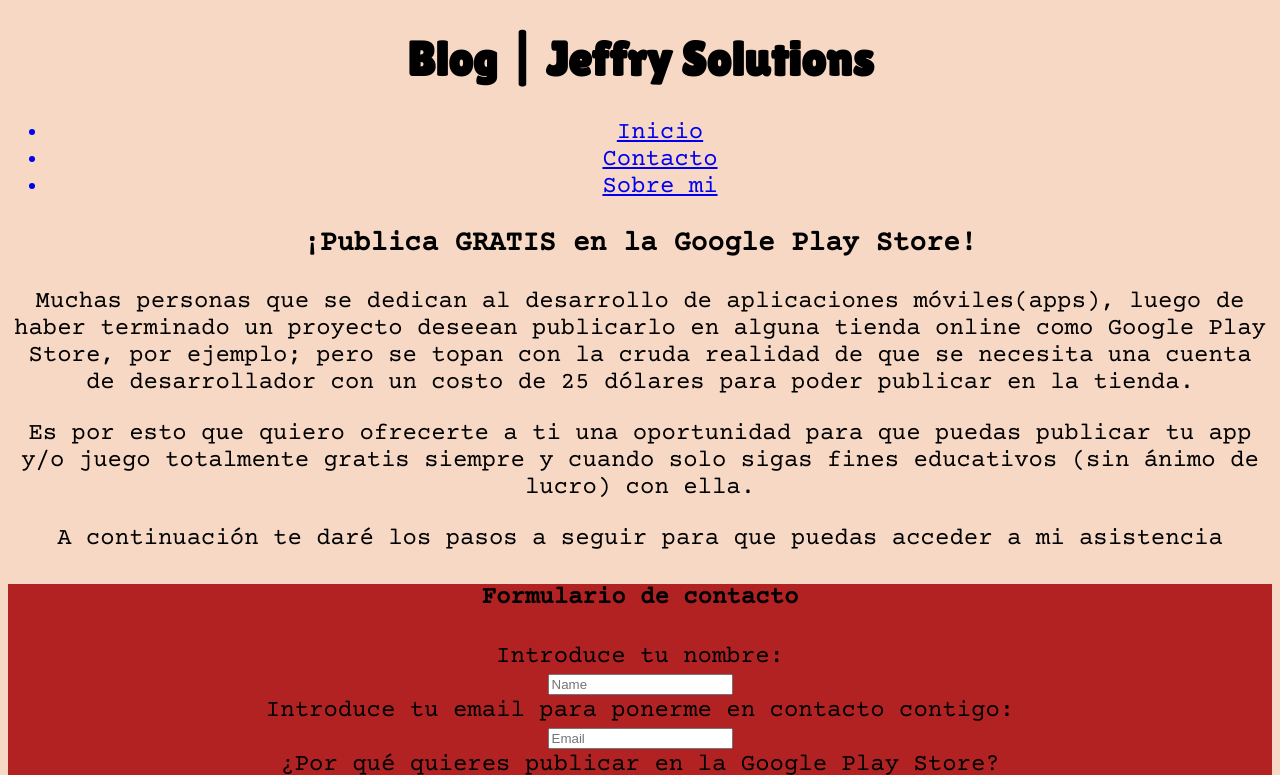
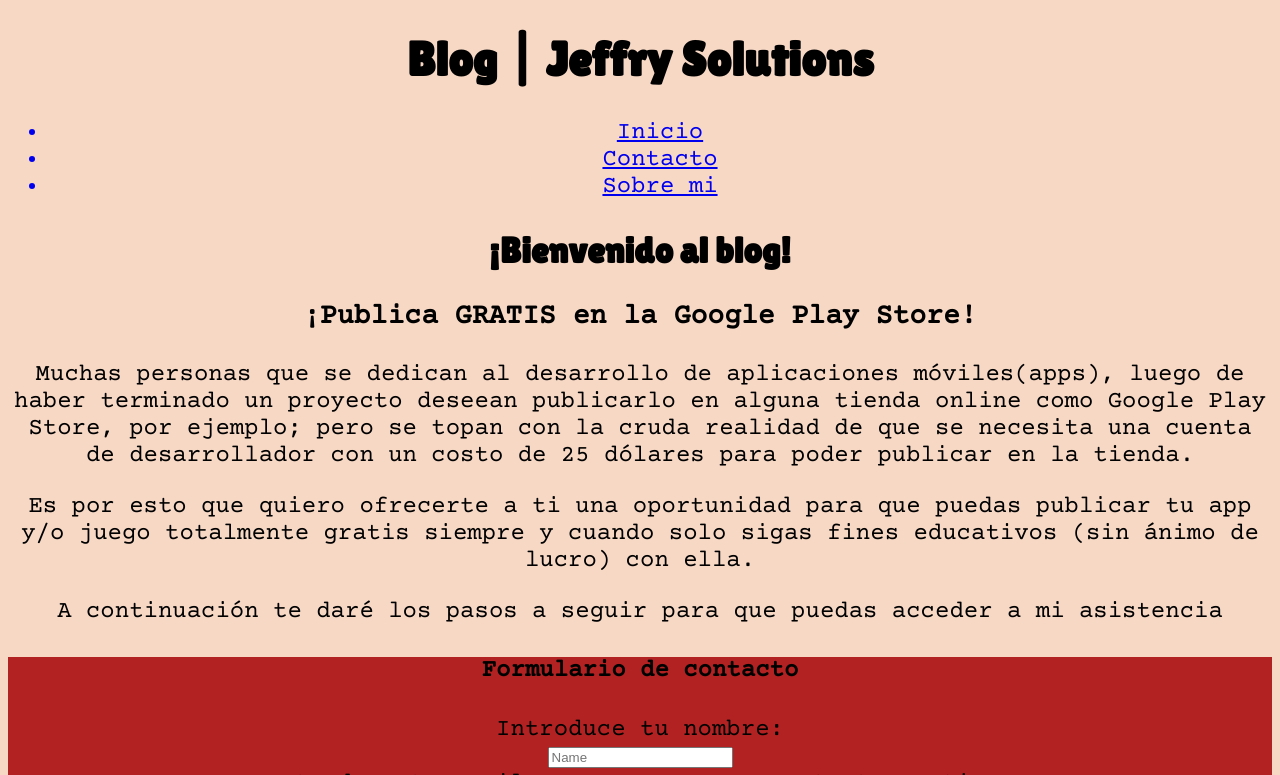
Before and after one commit to JeffryCoder/blog, a plain HTML site: page index.html in a window 1280 px wide. Shown: the top 775 px of the page. Drawn offline with nearby package versions, Linux system fonts and the light colour scheme.

Commit message:
Agregando mensaje de bienvenida

```diff
--- a/index.html
+++ b/index.html
@@ -18,7 +18,11 @@
                 <a href="#aboutMe"><li>Sobre mi</li></a>
             </ul>
         </nav>
-        <section>
+        <section class="welcomeMessages headingTitle">
+            <h1>¡Bienvenido al blog!</h1>
+        </section>
+
+        <section class="post">
             <article>
                 <h3>¡Publica GRATIS en la Google Play Store!</h3>
                 <p>Muchas personas que se dedican al desarrollo de aplicaciones móviles(apps), luego de haber terminado un proyecto deseean publicarlo en alguna tienda online como Google Play Store, por ejemplo; pero se topan con la cruda realidad de que se necesita una cuenta de desarrollador con un costo de 25 dólares para poder publicar en la tienda.</p>
```
